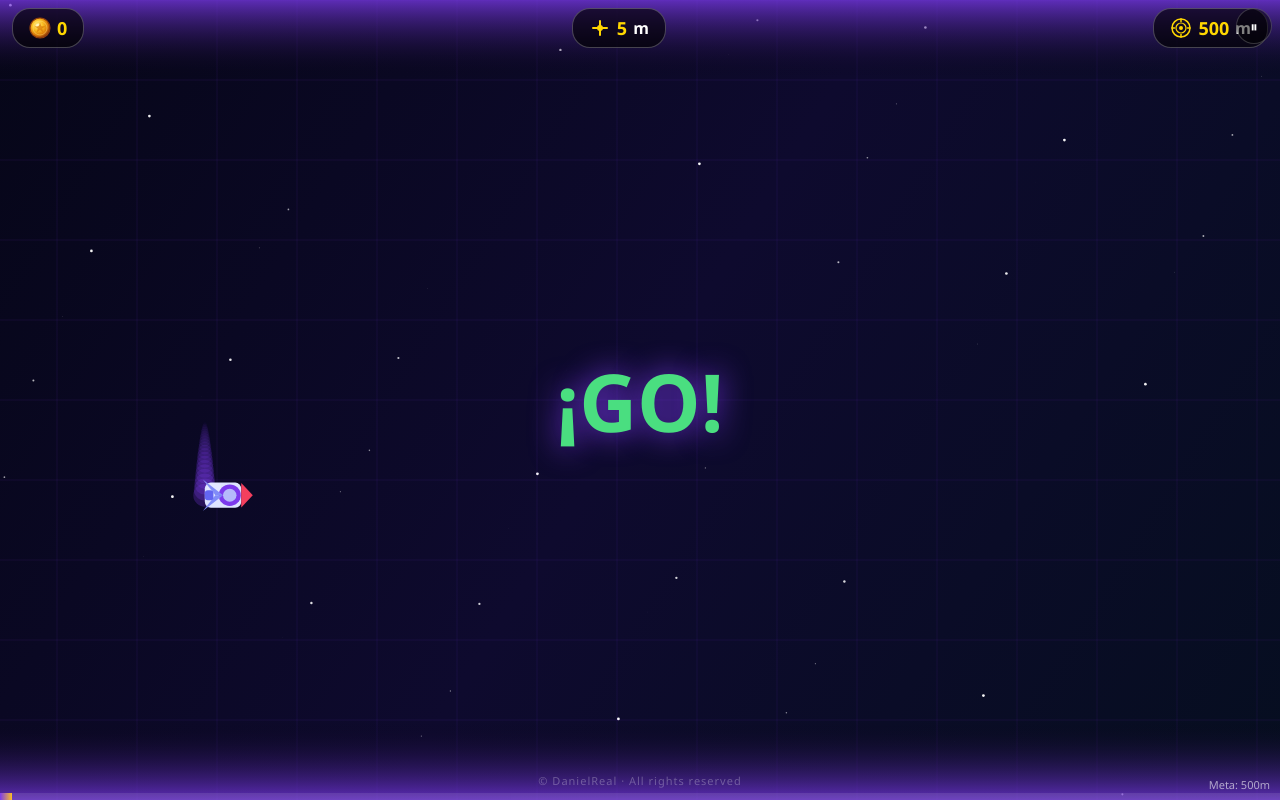
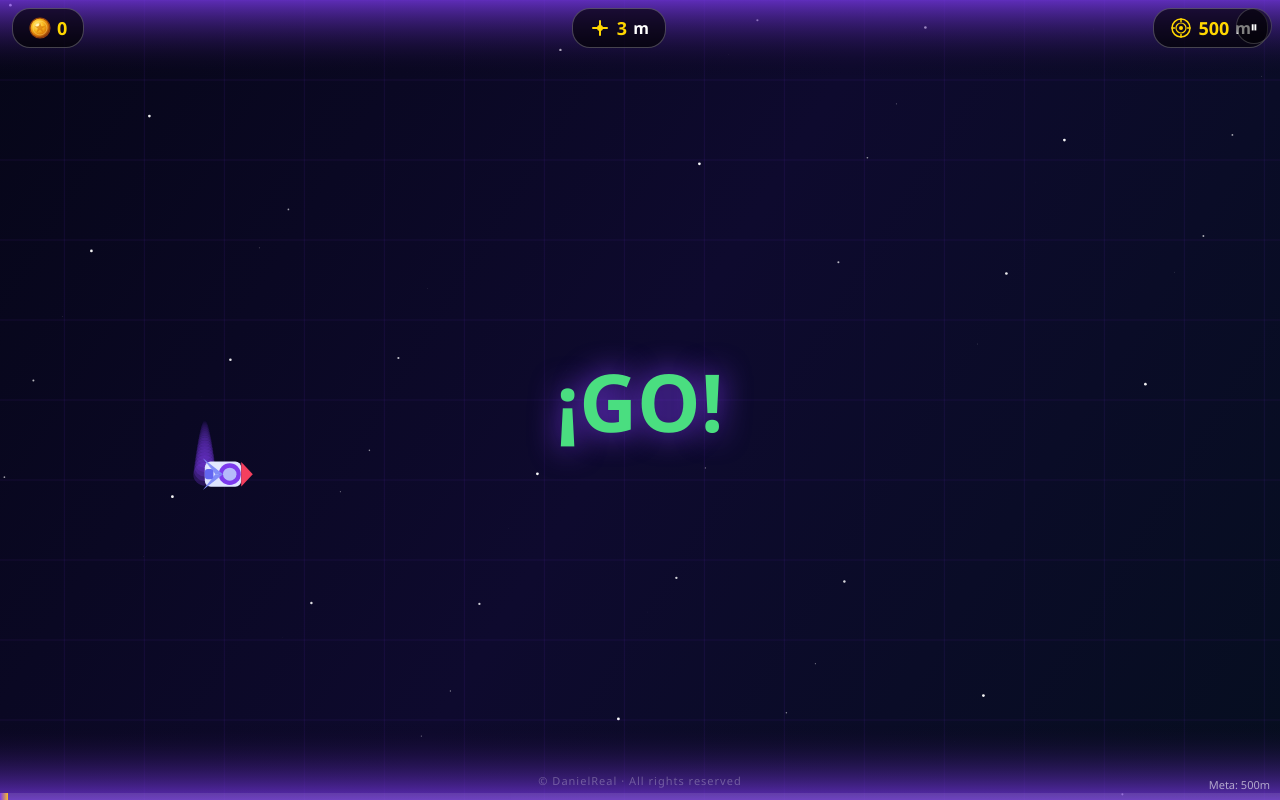
Before and after one commit to danielreal28/Rocket-Rush, a website: page www/index.html in a window 1280 px wide. Both pictures are taken after a click on the button "▶ JUGAR". Drawn offline with Linux system fonts and the light colour scheme.

Commit message:
Actualización del archivo HTML del juego

```diff
--- a/www/index.html
+++ b/www/index.html
@@ -8,9 +8,10 @@
 <meta name="apple-mobile-web-app-status-bar-style" content="black-translucent">
 <title>Rocket Rush 🚀</title>
 <style>
+  html,body{margin:0;padding:0;width:100%;height:100%;overflow:hidden;background:#0a0a1a;}
   *{margin:0;padding:0;box-sizing:border-box;touch-action:none;user-select:none;}
-  body{background:#0a0a1a;overflow:hidden;font-family:'Segoe UI',sans-serif;width:100vw;height:100vh;}
-  canvas{display:block;width:100%;height:100%;}
+  body{font-family:'Segoe UI',sans-serif;position:fixed;top:0;left:0;right:0;bottom:0;}
+  canvas{position:fixed;top:0;left:0;width:100%!important;height:100%!important;display:block;}
   .screen{position:fixed;top:0;left:0;width:100%;height:100%;display:flex;flex-direction:column;align-items:center;justify-content:center;z-index:20;}
   #worldSelect{background:linear-gradient(135deg,#0a0a2e 0%,#1a1a4e 50%,#0a1a3e 100%);}
   #worldSelect .title{font-size:clamp(26px,5vw,46px);font-weight:900;color:#fff;letter-spacing:4px;text-shadow:0 0 30px #7c3aed;margin-bottom:4px;}
@@ -291,10 +292,23 @@ let coinMilestone=0;   // tracks next 100-coin threshold for auto power
 let reviveCount=0;     // how many times revived this run (cost increases)
 
 function resize(){
-  // Usar visualViewport si está disponible (más preciso en móvil)
-  const vp = window.visualViewport;
-  W = canvas.width  = vp ? Math.round(vp.width)  : window.innerWidth;
-  H = canvas.height = vp ? Math.round(vp.height) : window.innerHeight;
+  // En móvil usar screen.width/height para landscape real,
+  // en desktop usar window dimensions
+  const isMobile = /Mobi|Android|iPhone|iPad/i.test(navigator.userAgent);
+  if(isMobile){
+    // Tomar el mayor como ancho (landscape)
+    const sw = Math.max(window.screen.width, window.screen.height);
+    const sh = Math.min(window.screen.width, window.screen.height);
+    // Pero verificar contra innerWidth también por si está en portrait aun
+    W = canvas.width  = window.innerWidth > window.innerHeight ? window.innerWidth  : window.innerHeight;
+    H = canvas.height = window.innerWidth > window.innerHeight ? window.innerHeight : window.innerWidth;
+  } else {
+    W = canvas.width  = window.innerWidth;
+    H = canvas.height = window.innerHeight;
+  }
+  // Asegurar que el canvas llene visualmente la pantalla
+  canvas.style.width  = window.innerWidth  + 'px';
+  canvas.style.height = window.innerHeight + 'px';
 }
 resize();
 
@@ -318,7 +332,7 @@ if(window.visualViewport){
 }
 
 // ===================== PLAYER =====================
-function createPlayer(){return{x:W*0.16,y:H/2,w:48,h:36,vy:0,gravity:0.22,thrust:-0.48,maxFall:7,maxRise:-6,alive:true,jetFlame:0,trail:[],invincible:0};}
+function createPlayer(){return{x:W*0.16,y:H/2,w:48,h:36,vy:0,gravity:0.16,thrust:-0.34,maxFall:5.5,maxRise:-4.5,alive:true,jetFlame:0,trail:[],invincible:0};}
 
 // ===================== OBSTACLE COLOR =====================
 function getObstacleColors(){
@@ -488,7 +502,7 @@ function startGame(){
 
   currentWorld=WORLDS[selectedWorld]; goalDistance=currentWorld.goal;
   player=createPlayer(); obstacles=[];coins=[];powerups=[];particles=[];
-  distance=0;totalCoins=0;speed=2.2;frame=0;boosting=false;
+  distance=0;totalCoins=0;speed=1.5;frame=0;boosting=false;
   activePowers={};
   lastPhaseIdx=0;
   coinMilestone=100;
@@ -532,7 +546,7 @@ function showWorldSelect(){
 function loop(){if(gameState!=='playing')return;animId=requestAnimationFrame(loop);frame++;update();render();}
 
 function update(){
-  speed=2.2+distance*0.0016;
+  speed=1.5+distance*0.001;
   const slow=activePowers.slow>0;
   const effSpeed=slow?speed*0.45:speed;
 
```
